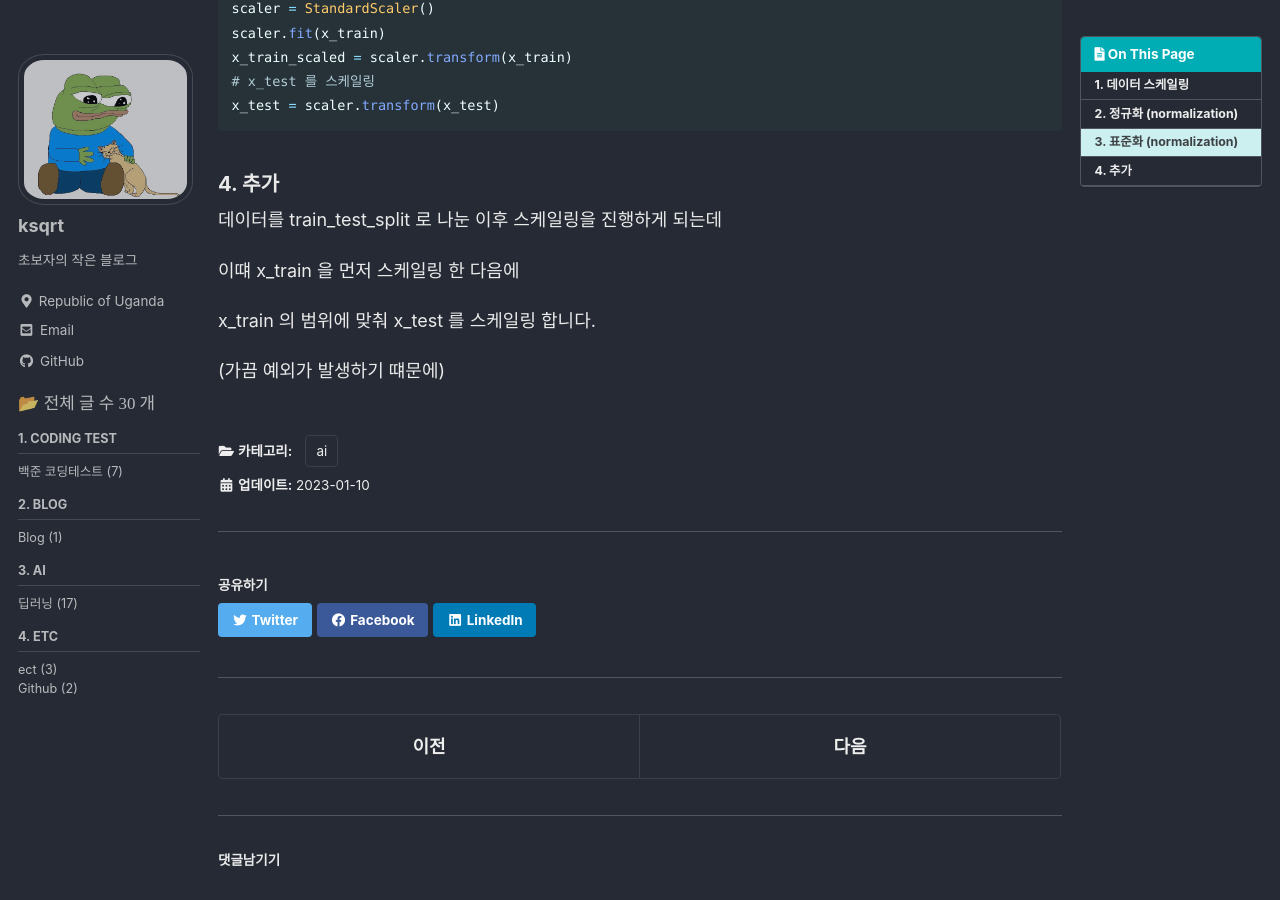
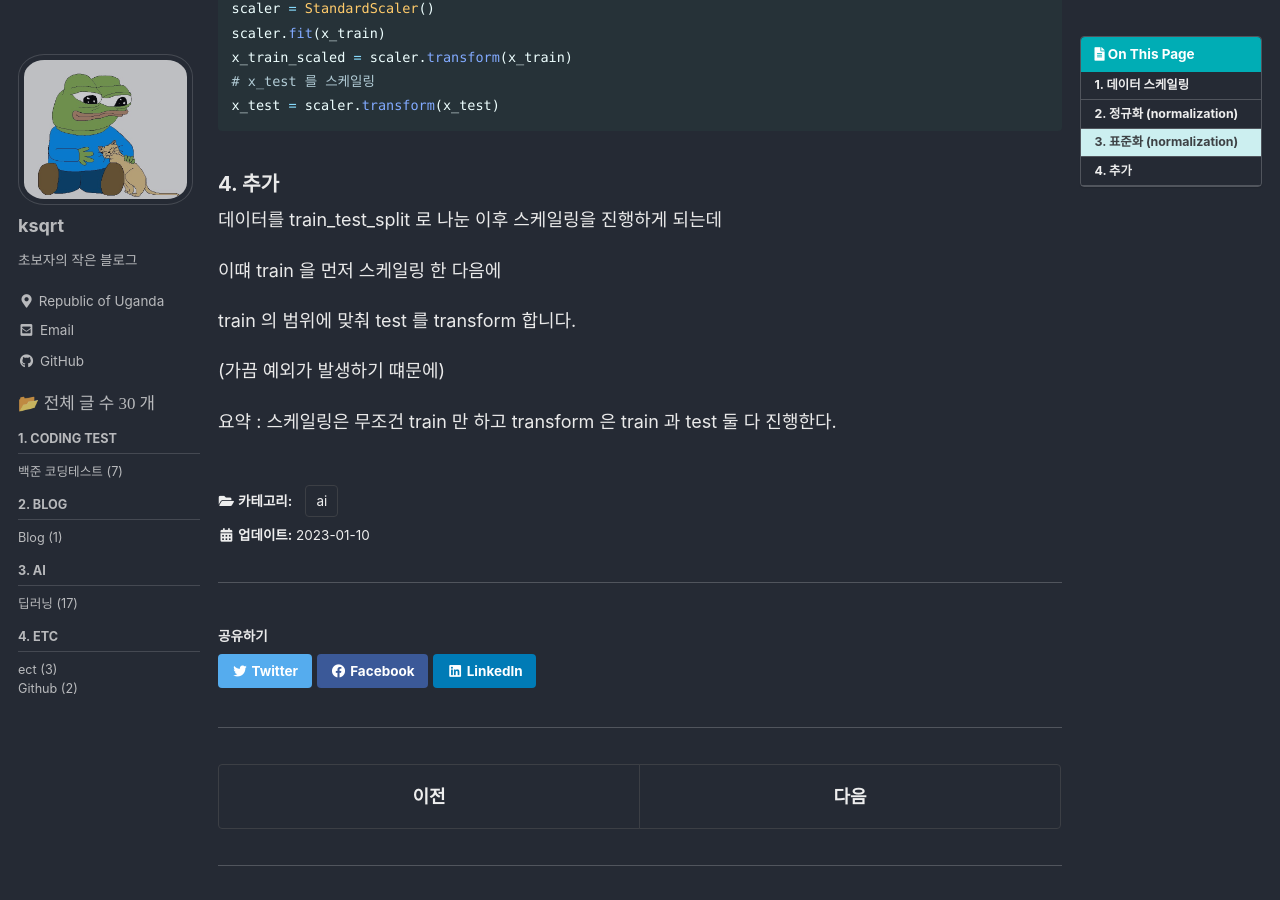
Before and after one commit to ksqrt/ksqrt.github.io, a Jekyll site: the page built from _posts/ai/2023-01-10-ai-[DL] 데이터 스케일링.md, in a window 1280 px wide and 900 px high, scrolled down 1072 px. Built offline with Jekyll 4.4.1, drawn with Linux system fonts in a browser that asks for light colours; cached includes are drawn as plain includes; comment, search, counter and statistics services are not loaded.

Commit message:
추가사항

```diff
--- a/_posts/ai/2023-01-10-ai-[DL] 데이터 스케일링.md
+++ b/_posts/ai/2023-01-10-ai-[DL] 데이터 스케일링.md
@@ -52,8 +52,10 @@ x_test = scaler.transform(x_test)
 
 데이터를 train_test_split 로 나눈 이후 스케일링을 진행하게 되는데
 
-이떄 x_train 을 먼저 스케일링 한 다음에
+이떄 train 을 먼저 스케일링 한 다음에
 
- x_train 의 범위에 맞춰 x_test 를 스케일링 합니다.
+ train 의 범위에 맞춰 test 를  transform 합니다.
 
 (가끔 예외가 발생하기 떄문에)
+
+요약 : 스케일링은 무조건 train 만 하고 transform 은 train 과  test 둘 다 진행한다.
```
